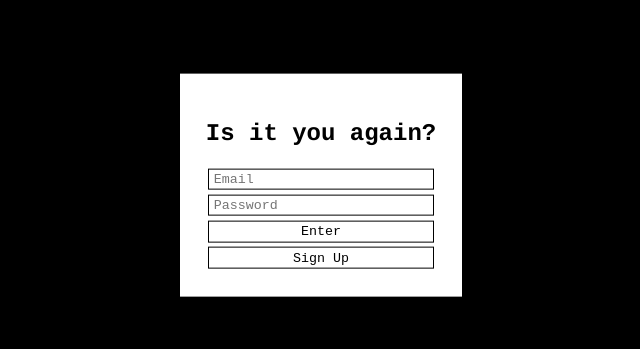
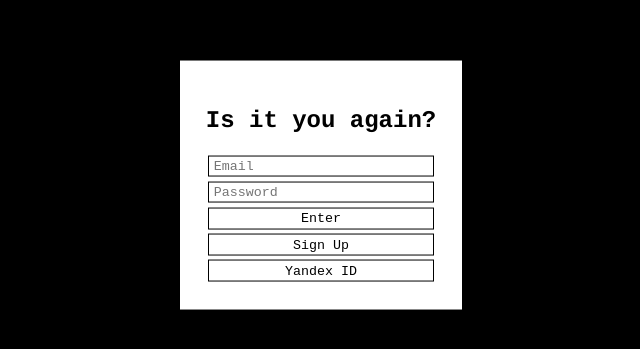
Before and after one commit to vityaman-edu/web-taparia-nest-react, a React (Create React App) app in the folder frontend/: page / in a window 1280 px wide. Shown: the part 215-564 px from the top of the page, without its empty margins (319-959 px from the left). Built offline with nearby package versions, Linux system fonts and the light colour scheme.

Commit message:
[frontend] yandex playground

```diff
--- a/frontend/src/index.tsx
+++ b/frontend/src/index.tsx
@@ -5,7 +5,7 @@ import { Provider } from 'react-redux'
 import { Routes, Route, BrowserRouter } from 'react-router-dom'
 import { store } from './state/store'
 import App from './view/app/App'
-import SingIn from './view/app/control/auth/SignIn'
+import SingIn from './view/app/auth/SignIn'
 import { ErrorBoundary } from './view/app/control/ErrorBoundary'
 import './view/css/index.scss'
 
--- a/frontend/src/view/app/control/auth/SignIn.scss
+++ b/frontend/src/view/app/auth/SignIn.scss
@@ -1,5 +1,5 @@
-@use '../../../css/color';
-@use '../../../css/common';
+@use '../../css/color';
+@use '../../css/common';
 
 @mixin shadow {
   $shadow: 3px;
--- a/frontend/src/view/app/control/auth/SignIn.tsx
+++ b/frontend/src/view/app/auth/SignIn.tsx
@@ -1,10 +1,10 @@
 import { useState } from 'react'
 import toast from 'react-hot-toast'
 import { useNavigate } from 'react-router-dom'
-import { api } from '../../../../state/api'
-import { globalState } from '../../../../state/globalState'
-import { LocalCredentials } from '../../../../web/api/dto/local.credentials'
-import Button from '../button/Button'
+import { api } from '../../../state/api'
+import { globalState } from '../../../state/globalState'
+import { LocalCredentials } from '../../../web/api/dto/local.credentials'
+import Button from '../control/button/Button'
 import './SignIn.scss'
 
 enum State {
@@ -19,6 +19,11 @@ const SingIn = () => {
   const [password, setPassword] = useState('')
   const [repeatPassword, setRepeatPassword] = useState('')
 
+  const token = /access_token=([^&]+)/.exec(document.location.hash)?.at(1)
+  if (token != null) {
+    console.log(token)
+  }
+
   const doAuth = async () => {
     if (state == State.SignUp && password != repeatPassword) {
       throw new Error('Passwords do not match')
@@ -29,7 +34,13 @@ const SingIn = () => {
     const tokens = await toast.promise(method(credentials), {
       loading: 'Wait a bit...',
       success: <b>Enjoy!</b>,
-      error: (e) => <b>Oh, chel... {e.json.message.join ? e.json.message.join(' and ') : e.json.message}...</b>,
+      error: (e) => (
+        <b>
+          Oh, chel...{' '}
+          {e.json.message.join ? e.json.message.join(' and ') : e.json.message}
+          ...
+        </b>
+      ),
     })
     globalState.setTokens(tokens)
     navigate('/app')
@@ -51,7 +62,9 @@ const SingIn = () => {
         <input
           style={
             state == State.SignUp &&
-            (password != repeatPassword || password == '' || password.includes(' '))
+            (password != repeatPassword ||
+              password == '' ||
+              password.includes(' '))
               ? { borderColor: '#FF0000' }
               : undefined
           }
@@ -85,6 +98,16 @@ const SingIn = () => {
             setState(state == State.SignIn ? State.SignUp : State.SignIn)
           }
         />
+
+        <Button
+          content="Yandex ID"
+          onClick={() => {
+            const clientId = 'dd47b516d10843ddb0f19fe656cf9fd5'
+            window.location.replace(
+              `https://oauth.yandex.ru/authorize?response_type=token&client_id=${clientId}`,
+            )
+          }}
+        />
       </div>
     </div>
   )
```
